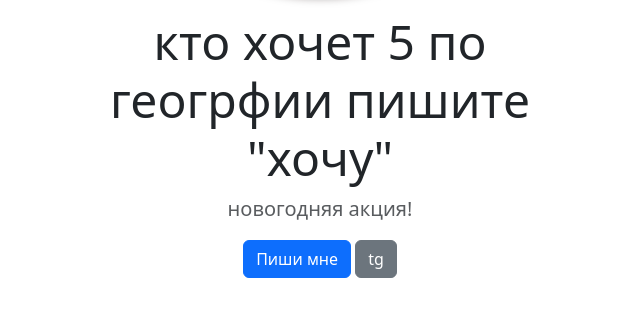
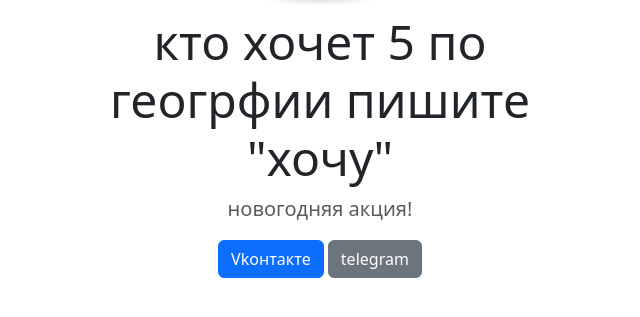
Before and after one commit to Rewwi1/Rewwi1.github.io, a plain HTML site: page index.html in a window 1280 px wide. Shown: the part 297-614 px from the top of the page, without its empty margins (320-960 px from the left). Drawn offline with nearby package versions, Linux system fonts and the light colour scheme.

Commit message:
Update index.html

```diff
--- a/index.html
+++ b/index.html
@@ -34,14 +34,14 @@
             target="_blank"
             class="btn btn-primary"
           >
-            Пиши мне
+            Vkонтакте
           </a>
           <a
             href="https://t.me/pishchulin"
             target="_blank"
             class="btn btn-secondary"
           >
-            tg
+            telegram
           </a>
         </div>
       </div>
```
